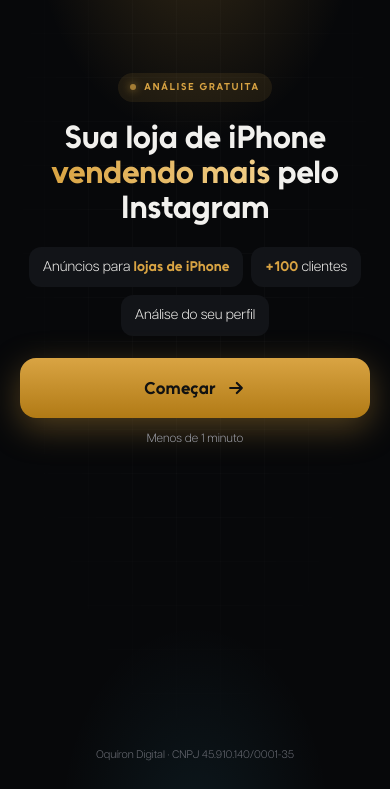
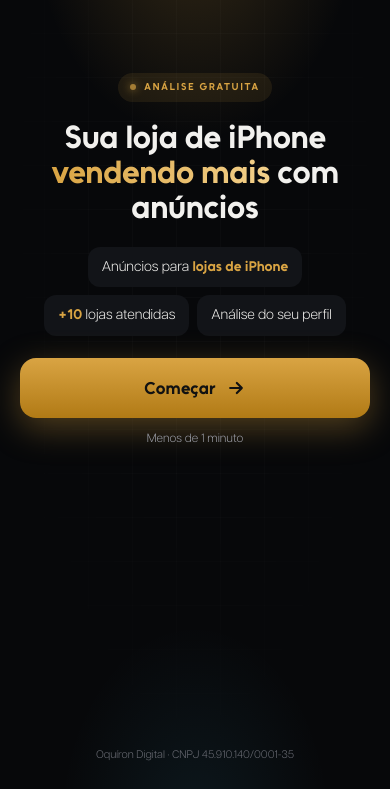
Before and after one commit to oquirondigital/formularios, a plain HTML site: page lojas-iphone/index.html in a window 390 px wide. Shown: the part 55-844 px from the top of the page. Drawn offline with Linux system fonts and the light colour scheme.

Commit message:
Ajusta título e prova social da abertura (/lojas-iphone)
Co-Authored-By: Claude Opus 5.5 <noreply@anthropic.com>
Claude-Session: https://claude.ai/code/session_01CzMKPJKYSTMKg9SzsWmiwu

```diff
--- a/lojas-iphone/index.html
+++ b/lojas-iphone/index.html
@@ -162,10 +162,10 @@
     <!-- ABERTURA -->
     <section class="screen active" data-step="intro">
       <div class="tag">Análise gratuita</div>
-      <h1>Sua loja de iPhone <em>vendendo mais</em> pelo Instagram</h1>
+      <h1>Sua loja de iPhone <em>vendendo mais</em> com anúncios</h1>
       <div class="chips">
         <span>Anúncios para <b>lojas de iPhone</b></span>
-        <span><b>+100</b> clientes</span>
+        <span><b>+10</b> lojas atendidas</span>
         <span>Análise do seu perfil</span>
       </div>
       <button class="btn" data-next>Começar
```
